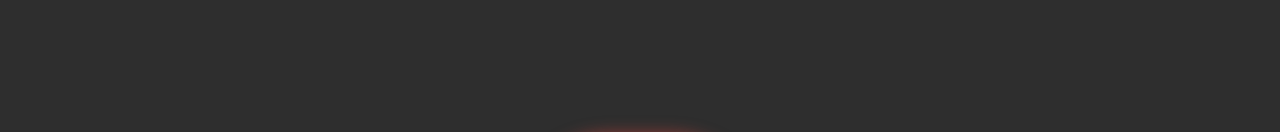
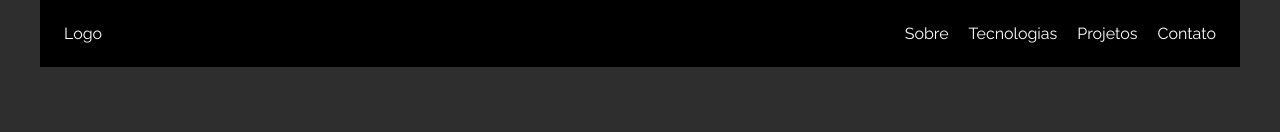
Before and after one commit to thiag-o/portfolio, a Next.js app: page / in a window 1280 px wide. Shown: the top 132 px of the page. Built offline with nearby package versions, Linux system fonts and the light colour scheme; grey boxes are pictures that could not be loaded.

Commit message:
feat: adicionar header

```diff
--- a/package.json
+++ b/package.json
@@ -14,6 +14,7 @@
     "phosphor-react": "^1.4.1",
     "react": "^18",
     "react-dom": "^18",
+    "react-scroll": "^1.9.0",
     "react-slick": "^0.30.2",
     "react-type-animation": "^3.2.0",
     "slick-carousel": "^1.8.1",
--- a/src/app/page.tsx
+++ b/src/app/page.tsx
@@ -5,12 +5,14 @@
 import Projects from '@/components/Home/Projects';
 import Technologies from '@/components/Home/Technologies';
 import Footer from '@/components/Shared/Footer';
+import Header from '@/components/Shared/Header';
 
 import { Container, SectionBgShare } from './styles';
 
 export default function Home() {
   return (
     <Container>
+      <Header />
       <Introduction />
       <SectionBgShare>
         <About />
--- a/src/components/Home/Introdution/index.tsx
+++ b/src/components/Home/Introdution/index.tsx
@@ -7,7 +7,6 @@
   AdditionalSubtitle,
   Container,
   Content,
-  DescriptionPerson,
   Icon,
   ImagePerson,
   ImgBackground,
@@ -25,6 +24,7 @@
   return (
     <Container>
       <ImgBackground style={{ y, opacity }} />
+
       <Content>
         <Person>
           <ImagePerson
--- a/src/components/Home/Introdution/styles.ts
+++ b/src/components/Home/Introdution/styles.ts
@@ -81,19 +81,6 @@
     font-size: 1.5rem;
   }
 `;
-export const DescriptionPerson = styled.h2`
-  margin-top: 14px;
-
-  color: ${({ theme }) => theme.colors.grays['c2']};
-  font-size: clamp(1.5rem, 2vw, 2rem);
-  font-weight: ${({ theme }) => theme.fontWeight.regular};
-  line-height: 1;
-
-  @media (max-width: 576px) {
-    margin-top: 10px;
-    font-size: 1.2rem;
-  }
-`;
 export const AdditionalInfo = styled.div`
   align-self: end;
   display: flex;
--- /dev/null
+++ b/src/components/Shared/Header/index.tsx
@@ -0,0 +1,25 @@
+import React from 'react';
+
+import {
+  Container,
+  Logo,
+  Navigation,
+  NavigationItem,
+  NavigationList,
+} from './styles';
+
+export default function Header() {
+  return (
+    <Container className="container">
+      <Logo>Logo</Logo>
+      <Navigation>
+        <NavigationList>
+          <NavigationItem>Sobre</NavigationItem>
+          <NavigationItem>Tecnologias</NavigationItem>
+          <NavigationItem>Projetos</NavigationItem>
+          <NavigationItem>Contato</NavigationItem>
+        </NavigationList>
+      </Navigation>
+    </Container>
+  );
+}
--- /dev/null
+++ b/src/components/Shared/Header/styles.ts
@@ -0,0 +1,20 @@
+import styled from 'styled-components';
+
+export const Container = styled.header`
+  display: flex;
+  justify-content: space-between;
+  background-color: ${({ theme }) => theme.colors.grays['c12']};
+  padding: 24px;
+  color: ${({ theme }) => theme.colors.grays['w']};
+`;
+
+export const Logo = styled.a``;
+
+export const Navigation = styled.nav``;
+
+export const NavigationList = styled.ul`
+  display: flex;
+  gap: 20px;
+  list-style: none;
+`;
+export const NavigationItem = styled.li``;
```
Also changed, not shown: public/logo.svg (added), 1 other file (tests, documents, lock files or other folders).
